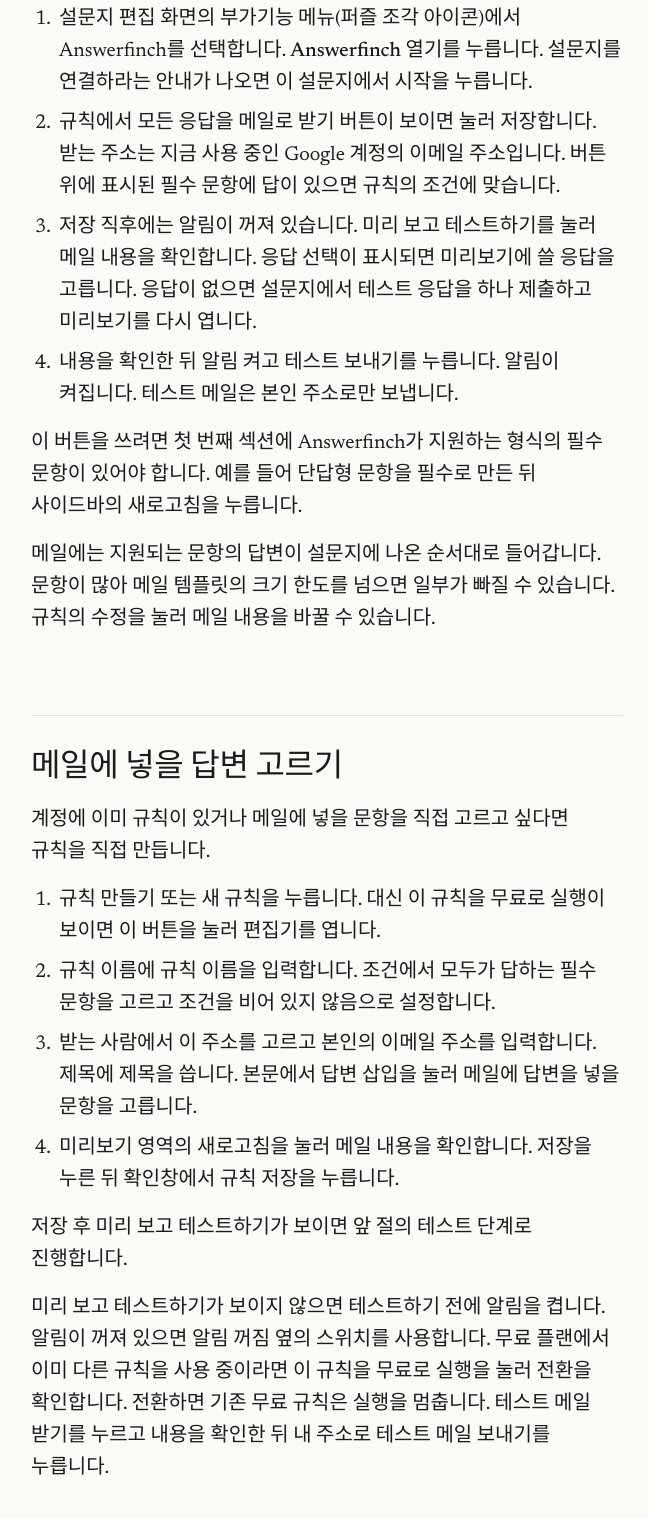
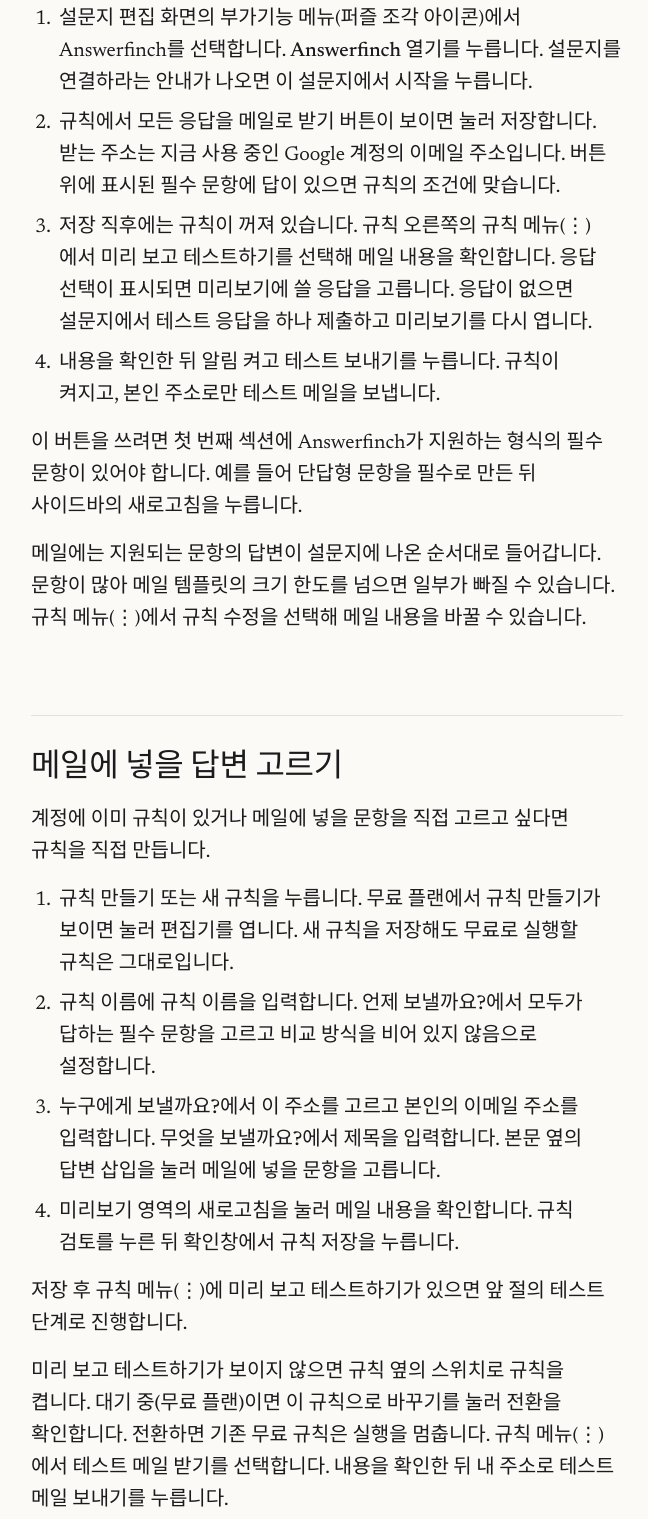
Before and after one commit to lazypl82/answerfinch-site, a plain HTML site: page help/ko/email-notifications-with-responses.html in a window 1280 px wide. Shown: the part 726-2245 px from the top of the page, without its empty margins (313-961 px from the left). Drawn offline with Linux system fonts and the light colour scheme.

Commit message:
Align Korean guide with v10 rule menus and switches

```diff
--- a/help/ko/email-notifications-with-responses.html
+++ b/help/ko/email-notifications-with-responses.html
@@ -47,24 +47,24 @@
     <ol>
       <li>설문지 편집 화면의 부가기능 메뉴(퍼즐 조각 아이콘)에서 Answerfinch를 선택합니다. <b>Answerfinch 열기</b>를 누릅니다. 설문지를 연결하라는 안내가 나오면 <b>이 설문지에서 시작</b>을 누릅니다.</li>
       <li><b>규칙</b>에서 <b>모든 응답을 메일로 받기</b> 버튼이 보이면 눌러 저장합니다. 받는 주소는 지금 사용 중인 Google 계정의 이메일 주소입니다. 버튼 위에 표시된 필수 문항에 답이 있으면 규칙의 조건에 맞습니다.</li>
-      <li>저장 직후에는 알림이 꺼져 있습니다. <b>미리 보고 테스트하기</b>를 눌러 메일 내용을 확인합니다. <b>응답 선택</b>이 표시되면 미리보기에 쓸 응답을 고릅니다. 응답이 없으면 설문지에서 테스트 응답을 하나 제출하고 미리보기를 다시 엽니다.</li>
-      <li>내용을 확인한 뒤 <b>알림 켜고 테스트 보내기</b>를 누릅니다. 알림이 켜집니다. 테스트 메일은 본인 주소로만 보냅니다.</li>
+      <li>저장 직후에는 규칙이 꺼져 있습니다. 규칙 오른쪽의 <b>규칙 메뉴</b>(⋮)에서 <b>미리 보고 테스트하기</b>를 선택해 메일 내용을 확인합니다. <b>응답 선택</b>이 표시되면 미리보기에 쓸 응답을 고릅니다. 응답이 없으면 설문지에서 테스트 응답을 하나 제출하고 미리보기를 다시 엽니다.</li>
+      <li>내용을 확인한 뒤 <b>알림 켜고 테스트 보내기</b>를 누릅니다. 규칙이 켜지고, 본인 주소로만 테스트 메일을 보냅니다.</li>
     </ol>
     <p>이 버튼을 쓰려면 첫 번째 섹션에 Answerfinch가 지원하는 형식의 필수 문항이 있어야 합니다. 예를 들어 단답형 문항을 필수로 만든 뒤 사이드바의 <b>새로고침</b>을 누릅니다.</p>
-    <p>메일에는 지원되는 문항의 답변이 설문지에 나온 순서대로 들어갑니다. 문항이 많아 메일 템플릿의 크기 한도를 넘으면 일부가 빠질 수 있습니다. 규칙의 <b>수정</b>을 눌러 메일 내용을 바꿀 수 있습니다.</p>
+    <p>메일에는 지원되는 문항의 답변이 설문지에 나온 순서대로 들어갑니다. 문항이 많아 메일 템플릿의 크기 한도를 넘으면 일부가 빠질 수 있습니다. <b>규칙 메뉴</b>(⋮)에서 <b>규칙 수정</b>을 선택해 메일 내용을 바꿀 수 있습니다.</p>
   </section>
 
   <section class="section" id="choose-answers">
     <h2>메일에 넣을 답변 고르기</h2>
     <p>계정에 이미 규칙이 있거나 메일에 넣을 문항을 직접 고르고 싶다면 규칙을 직접 만듭니다.</p>
     <ol>
-      <li><b>규칙 만들기</b> 또는 <b>새 규칙</b>을 누릅니다. <b>대신 이 규칙을 무료로 실행</b>이 보이면 이 버튼을 눌러 편집기를 엽니다.</li>
-      <li><b>규칙 이름</b>에 규칙 이름을 입력합니다. <b>조건</b>에서 모두가 답하는 필수 문항을 고르고 조건을 <b>비어 있지 않음</b>으로 설정합니다.</li>
-      <li><b>받는 사람</b>에서 <b>이 주소</b>를 고르고 본인의 이메일 주소를 입력합니다. <b>제목</b>에 제목을 씁니다. <b>본문</b>에서 <b>답변 삽입</b>을 눌러 메일에 답변을 넣을 문항을 고릅니다.</li>
-      <li><b>미리보기</b> 영역의 <b>새로고침</b>을 눌러 메일 내용을 확인합니다. <b>저장</b>을 누른 뒤 확인창에서 <b>규칙 저장</b>을 누릅니다.</li>
+      <li><b>규칙 만들기</b> 또는 <b>새 규칙</b>을 누릅니다. <b>무료 플랜에서 규칙 만들기</b>가 보이면 눌러 편집기를 엽니다. 새 규칙을 저장해도 무료로 실행할 규칙은 그대로입니다.</li>
+      <li><b>규칙 이름</b>에 규칙 이름을 입력합니다. <b>언제 보낼까요?</b>에서 모두가 답하는 필수 문항을 고르고 비교 방식을 <b>비어 있지 않음</b>으로 설정합니다.</li>
+      <li><b>누구에게 보낼까요?</b>에서 <b>이 주소</b>를 고르고 본인의 이메일 주소를 입력합니다. <b>무엇을 보낼까요?</b>에서 <b>제목</b>을 입력합니다. <b>본문</b> 옆의 <b>답변 삽입</b>을 눌러 메일에 넣을 문항을 고릅니다.</li>
+      <li><b>미리보기</b> 영역의 <b>새로고침</b>을 눌러 메일 내용을 확인합니다. <b>규칙 검토</b>를 누른 뒤 확인창에서 <b>규칙 저장</b>을 누릅니다.</li>
     </ol>
-    <p>저장 후 <b>미리 보고 테스트하기</b>가 보이면 앞 절의 테스트 단계로 진행합니다.</p>
-    <p><b>미리 보고 테스트하기</b>가 보이지 않으면 테스트하기 전에 알림을 켭니다. 알림이 꺼져 있으면 <b>알림 꺼짐</b> 옆의 스위치를 사용합니다. 무료 플랜에서 이미 다른 규칙을 사용 중이라면 <b>이 규칙을 무료로 실행</b>을 눌러 전환을 확인합니다. 전환하면 기존 무료 규칙은 실행을 멈춥니다. <b>테스트 메일 받기</b>를 누르고 내용을 확인한 뒤 <b>내 주소로 테스트 메일 보내기</b>를 누릅니다.</p>
+    <p>저장 후 <b>규칙 메뉴</b>(⋮)에 <b>미리 보고 테스트하기</b>가 있으면 앞 절의 테스트 단계로 진행합니다.</p>
+    <p><b>미리 보고 테스트하기</b>가 보이지 않으면 규칙 옆의 스위치로 규칙을 켭니다. <b>대기 중(무료 플랜)</b>이면 <b>이 규칙으로 바꾸기</b>를 눌러 전환을 확인합니다. 전환하면 기존 무료 규칙은 실행을 멈춥니다. <b>규칙 메뉴</b>(⋮)에서 <b>테스트 메일 받기</b>를 선택합니다. 내용을 확인한 뒤 <b>내 주소로 테스트 메일 보내기</b>를 누릅니다.</p>
   </section>
 
   <section class="section" id="send-log">
```
